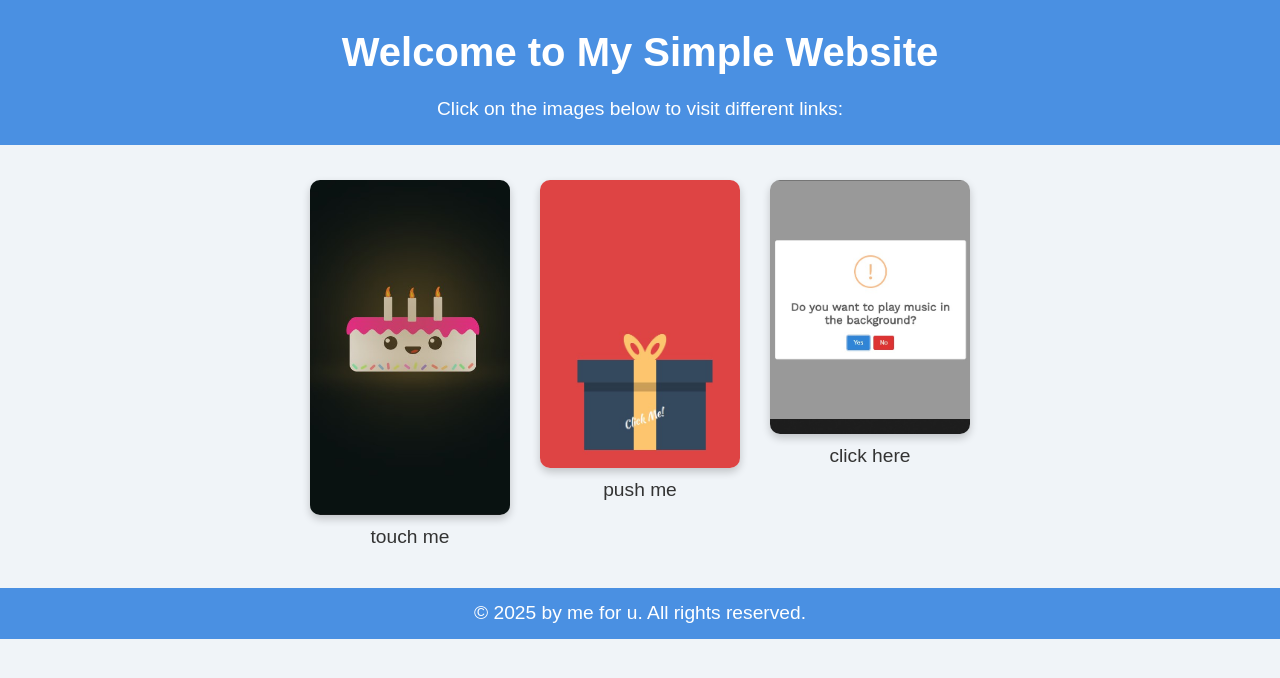
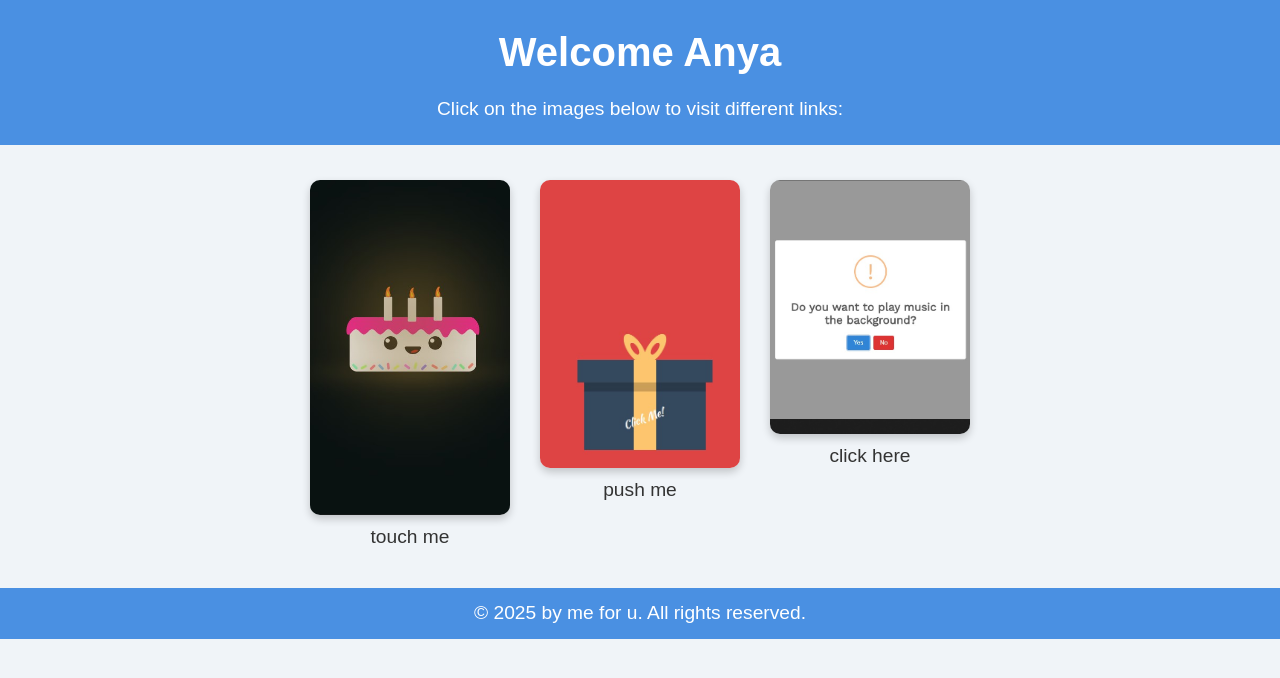
Before and after one commit to sempolenak12/yeah-0.1, a plain HTML site: page index.html in a window 1280 px wide. Drawn offline with Linux system fonts and the light colour scheme.

Commit message:
Update index.html

```diff
--- a/index.html
+++ b/index.html
@@ -3,13 +3,13 @@
 <head>
     <meta charset="UTF-8">
     <meta name="viewport" content="width=device-width, initial-scale=1.0">
-    <title>Simple Image Links</title>
+    <title>your web</title>
     <link rel="stylesheet" href="style.css">
 </head>
 <body>
 
     <header>
-        <h1>Welcome to My Simple Website</h1>
+        <h1>Welcome Anya</h1>
         <p>Click on the images below to visit different links:</p>
     </header>
 
```
